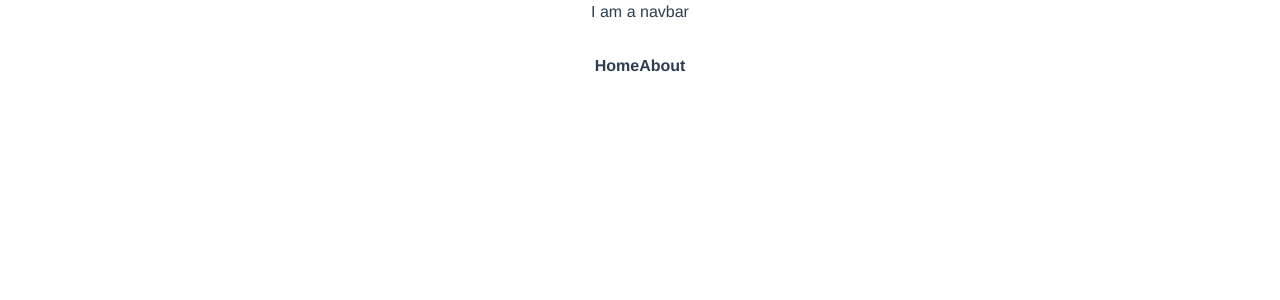
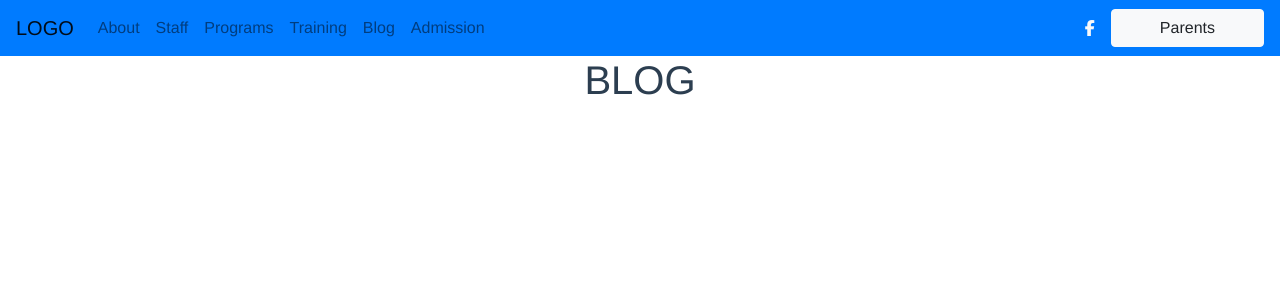
Before and after one commit to Prozak8/little-gems-montessori, a Vue app: page /blog in a window 1280 px wide. Shown: the top 300 px of the page. Built offline with nearby package versions, Linux system fonts and the light colour scheme.

Commit message:
routing to all pages

```diff
--- a/public/index.html
+++ b/public/index.html
@@ -6,6 +6,7 @@
     <meta name="viewport" content="width=device-width,initial-scale=1.0">
     <link rel="icon" href="<%= BASE_URL %>favicon.ico">
     <title><%= htmlWebpackPlugin.options.title %></title>
+    <script src="https://kit.fontawesome.com/141dcf87e7.js" crossorigin="anonymous"></script>
   </head>
   <body>
     <noscript>
--- a/src/App.vue
+++ b/src/App.vue
@@ -1,10 +1,10 @@
 <template>
   <div id="app">
     <navigation></navigation>
-    <div id="nav">
+    <!-- <div id="nav">
       <router-link to="/">Home</router-link>
       <router-link to="/about">About</router-link>
-    </div>
+    </div>-->
     <router-view />
   </div>
 </template>
@@ -26,17 +26,4 @@ export default {
   text-align: center;
   color: #2c3e50;
 }
-
-#nav {
-  padding: 30px;
-
-  a {
-    font-weight: bold;
-    color: #2c3e50;
-
-    &.router-link-exact-active {
-      color: #42b983;
-    }
-  }
-}
 </style>
--- a/src/components/HelloWorld.vue
+++ b/src/components/HelloWorld.vue
@@ -1,12 +1,6 @@
 <template>
   <div class="hello">
     <h1>{{ msg }}</h1>
-    <div class="alert alert-success alert-dismissible fade show" role="alert">
-      With Bootstrap!
-      <button type="button" class="close" data-dismiss="alert" aria-label="Close">
-        <span aria-hidden="true">&times;</span>
-      </button>
-    </div>
     <p>
       For a guide and recipes on how to configure / customize this project,
       <br />check out the
--- a/src/components/Navigation.vue
+++ b/src/components/Navigation.vue
@@ -1,9 +1,57 @@
 <template>
-  <div>I am a navbar</div>
+  <nav class="navbar navbar-expand-lg navbar-light bg-primary">
+    <router-link to="/" class="navbar-brand">LOGO</router-link>
+
+    <button class="navbar-toggler" type="button" @click="collapse()">
+      <span class="navbar-toggler-icon"></span>
+    </button>
+
+    <div class="collapse navbar-collapse" :class="[isCollapsed ? 'collapse' : 'show']">
+      <ul class="navbar-nav mr-auto">
+        <li class="nav-item">
+          <router-link to="/about" class="nav-link">About</router-link>
+        </li>
+        <li class="nav-item">
+          <router-link to="/staff" class="nav-link">Staff</router-link>
+        </li>
+        <li class="nav-item">
+          <router-link to="/programs" class="nav-link">Programs</router-link>
+        </li>
+        <li class="nav-item">
+          <router-link to="/training" class="nav-link">Training</router-link>
+        </li>
+        <li class="nav-item">
+          <router-link to="/blog" class="nav-link">Blog</router-link>
+        </li>
+        <li class="nav-item">
+          <router-link to="/admission" class="nav-link">Admission</router-link>
+        </li>
+      </ul>
+      <i class="fab fa-facebook-f text-light mr-3"></i>
+      <button class="btn btn-light px-5">Parents</button>
+    </div>
+  </nav>
 </template>
 
 <script>
 export default {
-  name: "Navigation"
+  name: "Navigation",
+  data() {
+    return {
+      isCollapsed: true
+    };
+  },
+  methods: {
+    collapse() {
+      this.isCollapsed = !this.isCollapsed;
+    }
+  }
 };
 </script>
+
+<style lang="scss" >
+// TODO: Customize router css
+// .router-link-exact-active {
+//   color: #42b983;
+// }
+</style>
--- a/src/main.js
+++ b/src/main.js
@@ -1,7 +1,7 @@
 import Vue from "vue";
 import App from "./App.vue";
 import router from "./router";
-import 'bootstrap/dist/css/bootstrap.min.css'
+import "bootstrap/dist/css/bootstrap.min.css";
 
 Vue.config.productionTip = false;
 
--- a/src/router/index.js
+++ b/src/router/index.js
@@ -1,6 +1,11 @@
 import Vue from "vue";
 import VueRouter from "vue-router";
 import Home from "../views/Home.vue";
+import Staff from "../views/Staff.vue";
+import Programs from "../views/Programs.vue";
+import Training from "../views/Training.vue";
+import Blog from "../views/Blog.vue";
+import Admission from "../views/Admission.vue";
 
 Vue.use(VueRouter);
 
@@ -18,7 +23,32 @@ const routes = [
     // which is lazy-loaded when the route is visited.
     component: () =>
       import(/* webpackChunkName: "about" */ "../views/About.vue")
-  }
+  },
+  {
+    path: "/staff",
+    name: "Staff",
+    component: Staff
+  },
+  {
+    path: "/programs",
+    name: "Programs",
+    component: Programs
+  },
+  {
+    path: "/training",
+    name: "Training",
+    component: Training
+  },
+  {
+    path: "/blog",
+    name: "Blog",
+    component: Blog
+  },
+  {
+    path: "/admission",
+    name: "Admission",
+    component: Admission
+  },
 ];
 
 const router = new VueRouter({
--- /dev/null
+++ b/src/views/Admission.vue
@@ -0,0 +1,5 @@
+<template>
+  <div class="about">
+    <h1>ADMISSION</h1>
+  </div>
+</template>
--- /dev/null
+++ b/src/views/Blog.vue
@@ -0,0 +1,5 @@
+<template>
+  <div class="about">
+    <h1>BLOG</h1>
+  </div>
+</template>
--- /dev/null
+++ b/src/views/Programs.vue
@@ -0,0 +1,5 @@
+<template>
+  <div class="about">
+    <h1>PROGRAMS</h1>
+  </div>
+</template>
--- /dev/null
+++ b/src/views/Staff.vue
@@ -0,0 +1,5 @@
+<template>
+  <div class="about">
+    <h1>STAFF</h1>
+  </div>
+</template>
--- /dev/null
+++ b/src/views/Training.vue
@@ -0,0 +1,5 @@
+<template>
+  <div class="about">
+    <h1>TRAINING</h1>
+  </div>
+</template>
```
